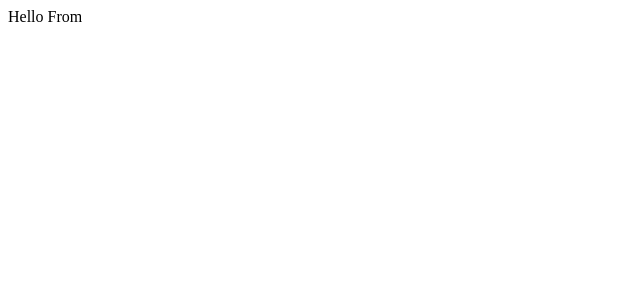
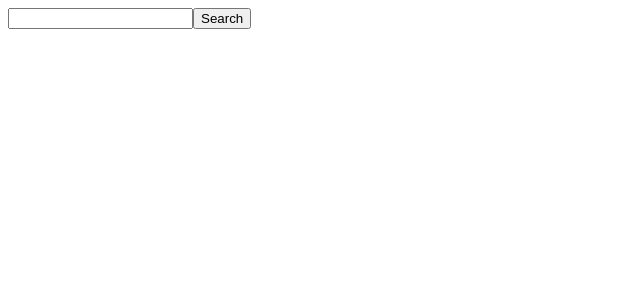
Before and after one commit to thenovatasha/medicineTracker, a React (Vite) app: page / in a window 1280 px wide. Shown: the top 300 px of the page, without its empty margins (0-640 px from the left). Built offline with nearby package versions, Linux system fonts and the light colour scheme.

Commit message:
Start working on server

```diff
--- a/src/App.tsx
+++ b/src/App.tsx
@@ -1,5 +1,17 @@
 const App = () => {
-    return <div>Hello From</div>;
+    function onSearch() {
+        console.log("Click Click");
+    }
+    return (
+        <div>
+            <label htmlFor="search">
+                <input type="text" name="search" id="search" />
+            </label>
+            <button onClick={onSearch} type="button">
+                Search
+            </button>
+        </div>
+    );
 };
 
 export default App;
--- a/tsconfig.json
+++ b/tsconfig.json
@@ -1,6 +1,6 @@
 {
   "compilerOptions": {
-    "target": "es5",
+    "target": "ES6",
     "lib": ["dom", "dom.iterable", "esnext"],
     "allowJs": true,
     "skipLibCheck": true,
@@ -9,7 +9,7 @@
     "strict": true,
     "forceConsistentCasingInFileNames": true,
     "noFallthroughCasesInSwitch": true,
-    "module": "esnext",
+    "module": "ES2022",
     "moduleResolution": "node",
     "resolveJsonModule": true,
     "isolatedModules": true,
```
Also changed, not shown: package.json (+5 -3 lines), src/server/server.ts (renamed from server.ts), 4 other files (tests, documents, lock files or other folders).
